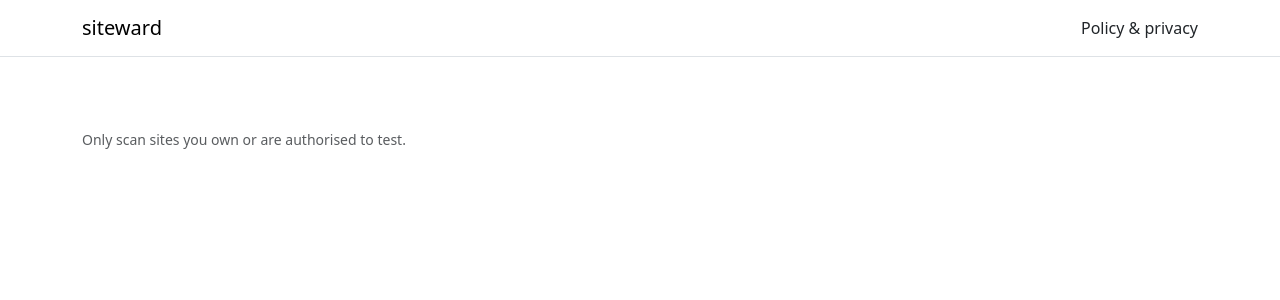
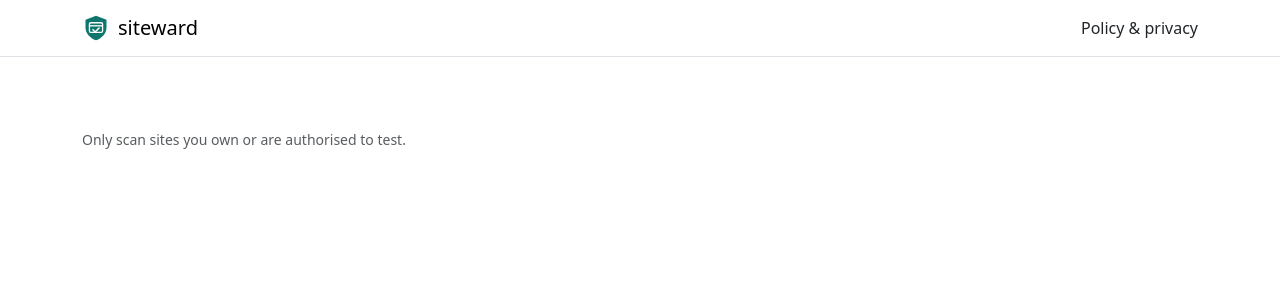
Before and after one commit to sharifndlovu123/siteward, a Django app: template siteward/web/templates/base_bootstrap.html in a window 1280 px wide. Shown: the top 300 px of the page. Run offline with Django 3.2, Linux system fonts and the light colour scheme; the template is opened without the code that fills it, so the values that code supplies are empty; some libraries are stand-ins or nearby versions.

Commit message:
feat(web): use logo in the nav and as the favicon
Co-Authored-By: Claude Sonnet 5.5 <noreply@anthropic.com>

```diff
--- a/siteward/web/templates/base_bootstrap.html
+++ b/siteward/web/templates/base_bootstrap.html
@@ -5,11 +5,12 @@
   <meta name="viewport" content="width=device-width, initial-scale=1">
   <title>{% block title %}siteward{% endblock %}</title>
   {% load static %}
+  <link rel="icon" href="{% static 'img/favicon.svg' %}" type="image/svg+xml">
   <link rel="stylesheet" href="{% static 'vendor/bootstrap.min.css' %}">
 </head>
 <body>
 <nav class="navbar border-bottom mb-4"><div class="container">
-  <a class="navbar-brand" href="{% url 'index' %}">siteward</a>
+  <a class="navbar-brand d-flex align-items-center gap-2" href="{% url 'index' %}"><img src="{% static 'img/logo-mark.svg' %}" alt="" width="28" height="28">siteward</a>
   <a class="nav-link" href="{% url 'policy' %}">Policy &amp; privacy</a>
 </div></nav>
 <main class="container pb-5">{% block content %}{% endblock %}</main>
--- a/siteward/web/templates/base_dashlite.html
+++ b/siteward/web/templates/base_dashlite.html
@@ -5,12 +5,13 @@
   <meta name="viewport" content="width=device-width, initial-scale=1">
   <title>{% block title %}siteward{% endblock %}</title>
   {% load static %}
+  <link rel="icon" href="{% static 'img/favicon.svg' %}" type="image/svg+xml">
   <link rel="stylesheet" href="{% static 'theme/dashlite/css/dashlite.css' %}">
 </head>
 <body class="nk-body bg-lighter">
 <div class="nk-app-root"><div class="nk-wrap">
   <div class="nk-header bg-white border-bottom"><div class="container-fluid d-flex justify-content-between py-3">
-    <a class="fw-bold" href="{% url 'index' %}">siteward</a>
+    <a class="fw-bold d-flex align-items-center gap-2" href="{% url 'index' %}"><img src="{% static 'img/logo-mark.svg' %}" alt="" width="28" height="28">siteward</a>
     <a href="{% url 'policy' %}">Policy &amp; privacy</a>
   </div></div>
   <div class="nk-content"><div class="container py-4">
```
Also changed, not shown: tests/test_web.py (+10 -0 lines), siteward/web/static/img/favicon.svg (added), siteward/web/static/img/logo-mark.svg (added).
